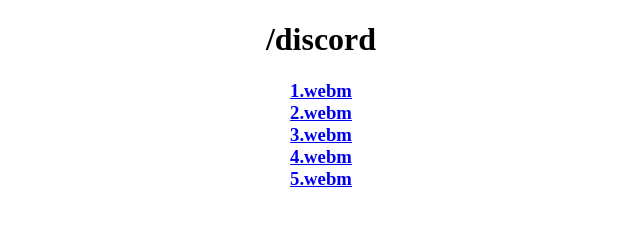
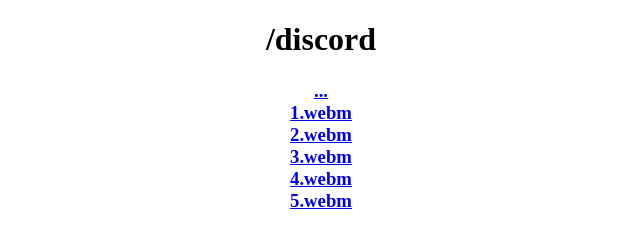
Before and after one commit to Bossgamerteam/pre-made-discord-webms, a plain HTML site: page discord/index.html in a window 1280 px wide. Shown: the whole page, without its empty margins (319-959 px from the left). Drawn offline with Linux system fonts and the light colour scheme.

Commit message:
Update index.html

```diff
--- a/discord/index.html
+++ b/discord/index.html
@@ -5,6 +5,6 @@
 </head>
 <body>
 <h1 style="text-align: center;">/discord</h1>
-<h3 style="text-align: center;"><a href="1.webm">1.webm<br /></a><a href="2.webm">2.webm</a><br /></a><a href="3.webm">3.webm</a><br /></a><a href="4.webm">4.webm</a><br /></a><a href="5.webm">5.webm</a></h3>
+<h3 style="text-align: center;"><a href="/">...</a><br /><a href="1.webm">1.webm<br /></a><a href="2.webm">2.webm</a><br /></a><a href="3.webm">3.webm</a><br /></a><a href="4.webm">4.webm</a><br /></a><a href="5.webm">5.webm</a></h3>
 </body>
 </html>
```
